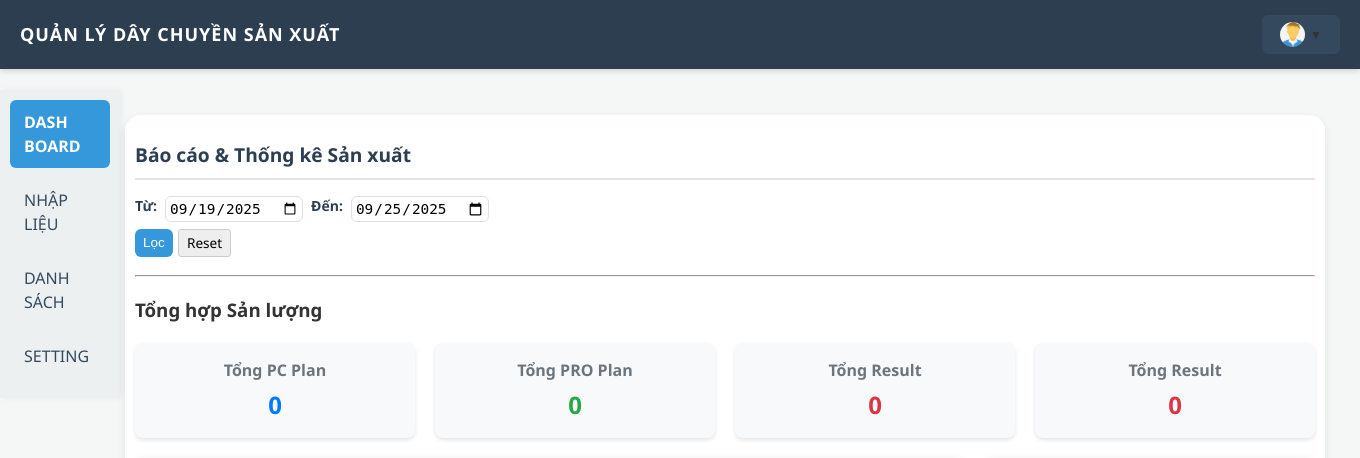
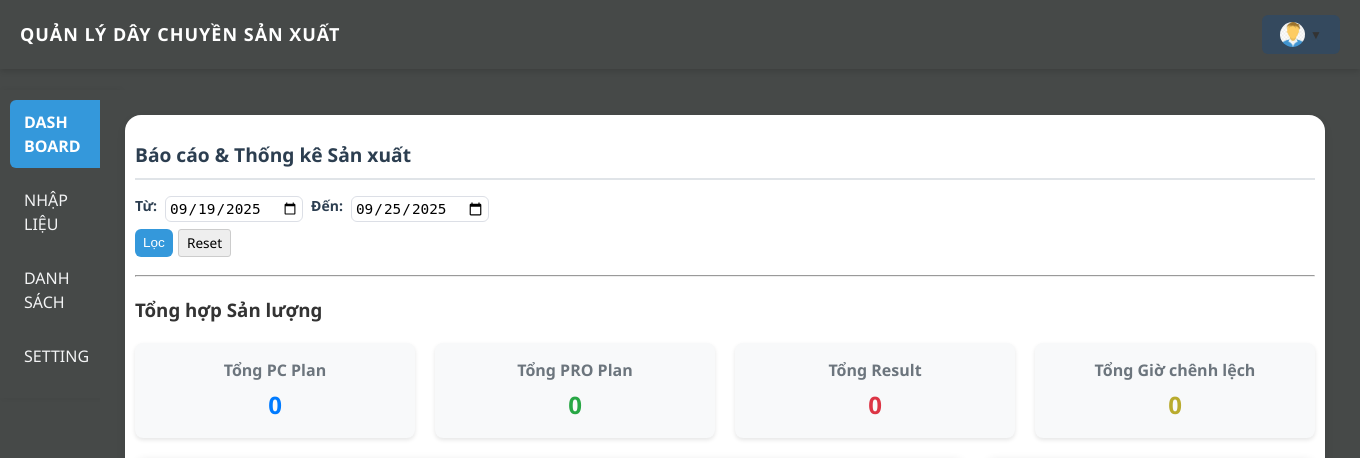
Before and after one commit to binhthai167/qlsx, a Django app: page / in a window 1360 px wide. Shown: the top 458 px of the page. Run offline with Django 5.2, Linux system fonts and the light colour scheme; a user stored in the database is signed in; data comes from the database, SQL or seed files in the repository.

```diff
--- a/production_data/forms.py
+++ b/production_data/forms.py
@@ -100,7 +100,7 @@ class UserUpdateForm(forms.ModelForm):
         fields = ['email', 'first_name', 'last_name']
 class SignUpForm(UserCreationForm):
     email = forms.EmailField(
-        required=True,
+        required=False,
         widget=forms.EmailInput(attrs={'class': 'form-control', 'placeholder': 'Email'})
     )
 
--- a/production_data/static/production_data/css/styles.css
+++ b/production_data/static/production_data/css/styles.css
@@ -1,14 +1,14 @@
 body {
     font-family: "Segoe UI", Arial, sans-serif;
     margin: 0;
-    background-color: #f4f7f6;
+    background-color: #464948;
     color: #333;
     line-height: 1.5;
 }
 
 /* ===== Header ===== */
 .header {
-    background-color: #2c3e50;
+    background-color: #464948;
     color: white;
     padding: 15px 20px;
     display: flex;
@@ -45,7 +45,7 @@ body {
 .sidebar {
     position: fixed;
     width: 100px;
-    background-color: #ecf0f1;
+    background-color: #464948;
     padding: 10px;
     box-shadow: 2px 0 6px rgba(0,0,0,0.05);
 }
@@ -59,14 +59,14 @@ body {
 }
 .sidebar ul li a {
     text-decoration: none;
-    color: #34495e;
+    color: #f3f4f5;
     padding: 10px 14px;
     display: block;
     border-radius: 6px;
     transition: background 0.2s ease, color 0.2s ease;
 }
 .sidebar ul li a:hover {
-    background-color: #dde1e5;
+    background-color: #727562;
 }
 .sidebar ul li a.active {
     background-color: #3498db;
@@ -75,11 +75,12 @@ body {
 }
 .content {
     flex-grow: 1;
-    padding: 25px;
+    padding: 25px ;
     max-width: 1200px;
     margin-left: 100px; /* Bù cho chiều rộng sidebar (120px) + khoảng trống 20px */
     margin-right: auto; /* Giữ căn phải để giới hạn max-width */
     z-index: 1; /* Đảm bảo nội dung chính ở dưới sidebar */
+    background-color: #464948;
 }
 /* ===== Card ===== */
 .card {
--- a/production_data/templates/production_data/production_report.html
+++ b/production_data/templates/production_data/production_report.html
@@ -14,7 +14,7 @@
             <input type="date" id="id_end_date" name="end_date" value="{{ end_date }}" style="width: 130px; padding: 3px; font-size: 0.9rem;">
         </div>
         <div style="margin-top: 5px; display: flex; gap: 5px;">
-            <button class="btn btn-primary type="submit" style="padding: 3px 8px; font-size: 0.85rem;">Lọc</button>
+            <button class="btn btn-primary" type="submit" style="padding: 3px 8px; font-size: 0.85rem;">Lọc</button>
             <a class="btn btn-secondary" href="{% url 'production_report' %}" style="padding: 3px 8px; font-size: 0.85rem; text-decoration: none; border: 1px solid #ccc; border-radius: 3px; background: #eee; color: #000;">Reset</a>
         </div>
     </form>
@@ -34,8 +34,8 @@
         <p style="margin: 5px 0 0; font-size: 1.5rem; font-weight: bold; color: #dc3545;">{{ grand_totals.overall_total_result|default:0 }}</p>
     </div>
         <div class="kpi-card" style="background: #f8f9fa; padding: 15px; border-radius: 8px; box-shadow: 0 2px 4px rgba(0,0,0,0.1); flex: 1; min-width: 200px; text-align: center;">
-        <h4 style="margin: 0; font-size: 1rem; color: #6c757d;">Tổng Result</h4>
-        <p style="margin: 5px 0 0; font-size: 1.5rem; font-weight: bold; color: #dc3545;">{{ grand_totals.overall_total_result|default:0 }}</p>
+        <h4 style="margin: 0; font-size: 1rem; color: #6c757d;">Tổng Giờ chênh lệch</h4>
+        <p style="margin: 5px 0 0; font-size: 1.5rem; font-weight: bold; color: #b9ab2e;">{{ grand_totals.overall_total_hour_prod_diff|default:0 }}</p>
     </div>
 </div>
     <!-- Biểu đồ và bảng -->
@@ -76,9 +76,9 @@
                 <tr>
                     <td>{{ item.date|date:"d/m/Y" }}</td>
                     <td>{{ item.total_pc_plan|default:0 }}</td>
+                    <td>{{ item.total_pro_plan|default:0 }}</td>
                     <td>{{ item.total_result|default:0 }}</td>
                     <td>{{ item.total_pc_diff|default:0 }}</td>
-                    <td>{{ item.total_prod_diff|default:0 }}</td>
                     <td>{{ item.total_prod_diff|default:0 }}</td>
                     <td class=" {% if item.avg_completion_rate >= 100 %} rate-high {% elif item.avg_completion_rate >= 80 %} rate-medium {% else %} rate-low {% endif %} ">
                         {{ item.avg_completion_rate|floatformat:2|default:"N/A" }}%
@@ -87,7 +87,7 @@
                     <td>{{ item.total_hour_pro_plan|default:0 }}</td>
                 </tr>
                 {% empty %}
-                <tr><td colspan="4">Không có dữ liệu.</td></tr>
+                <tr><td colspan="9">Không có dữ liệu.</td></tr>
                 {% endfor %}
             </tbody>
         </table>
@@ -575,6 +575,12 @@ document.addEventListener('DOMContentLoaded', function() {
 // Chạy khi hash thay đổi (người dùng click phân trang)
 window.addEventListener("hashchange", function() {
     showTableByHash(window.location.hash);
+
+    // Cuộn tới phần biểu đồ
+    const chartSection = document.getElementById("chart-section");
+    if (chartSection) {
+        chartSection.scrollIntoView({ behavior: "smooth" });
+    }
 });
 
 let hash = window.location.hash;
--- a/production_data/views.py
+++ b/production_data/views.py
@@ -177,6 +177,7 @@ def production_report(request):
     daily_production_summary = filtered_results.values('date').annotate(
         total_result=Sum('result'),
         total_pc_plan=Sum('pc_plan'),
+        total_pro_plan=Sum('pro_plan'),
         total_pc_diff=Sum('pc_diff'),
         total_prod_diff=Sum('prod_diff'),
         total_person_diff=Sum('person_diff', output_field=IntegerField()),
--- a/production_system/settings.py
+++ b/production_system/settings.py
@@ -40,6 +40,7 @@ INSTALLED_APPS = [
     'django.contrib.staticfiles',
     'production_data',
     'widget_tweaks',
+    'import_export',
 ]
 
 
```
Also changed, not shown: production_data/admin.py (+15 -4 lines).
